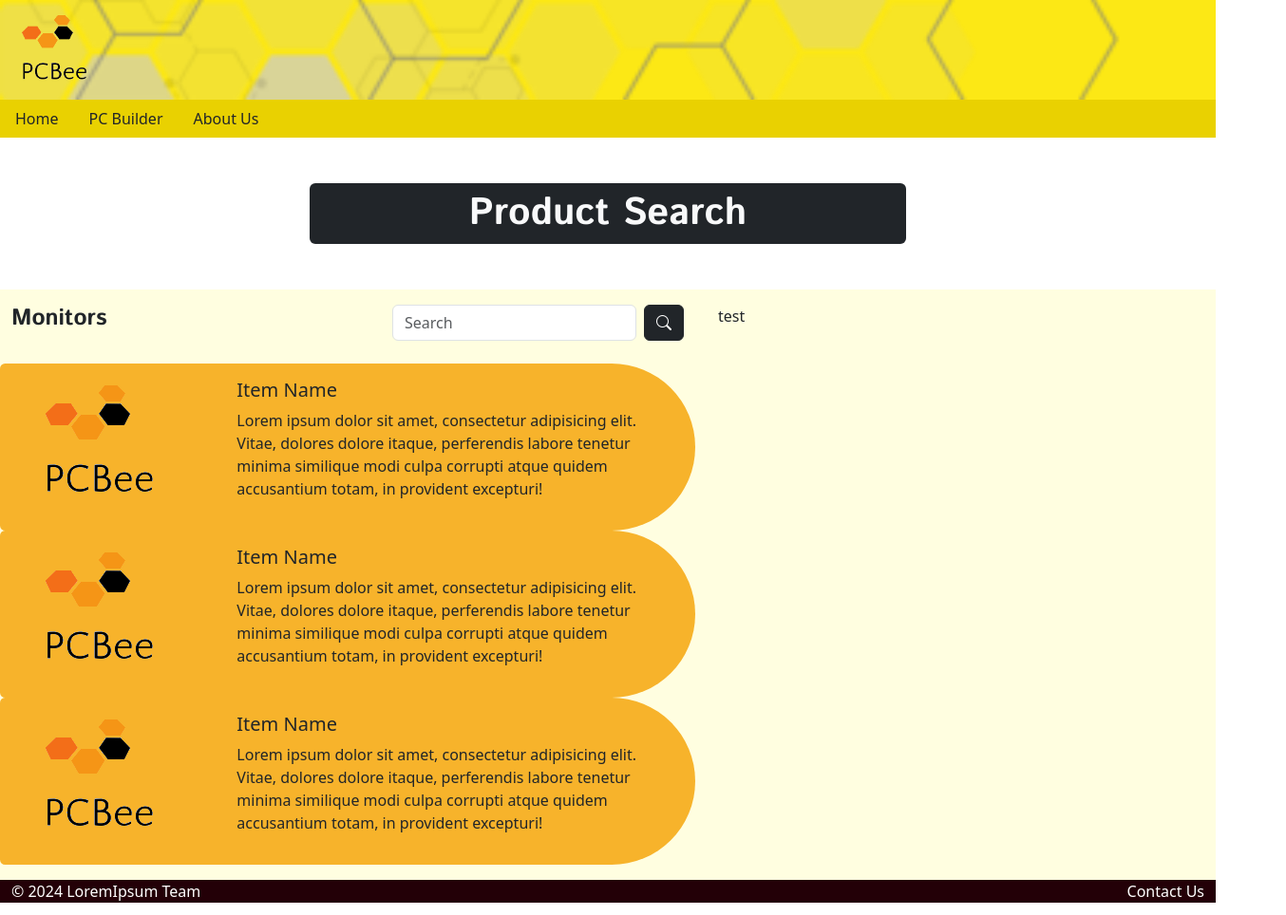
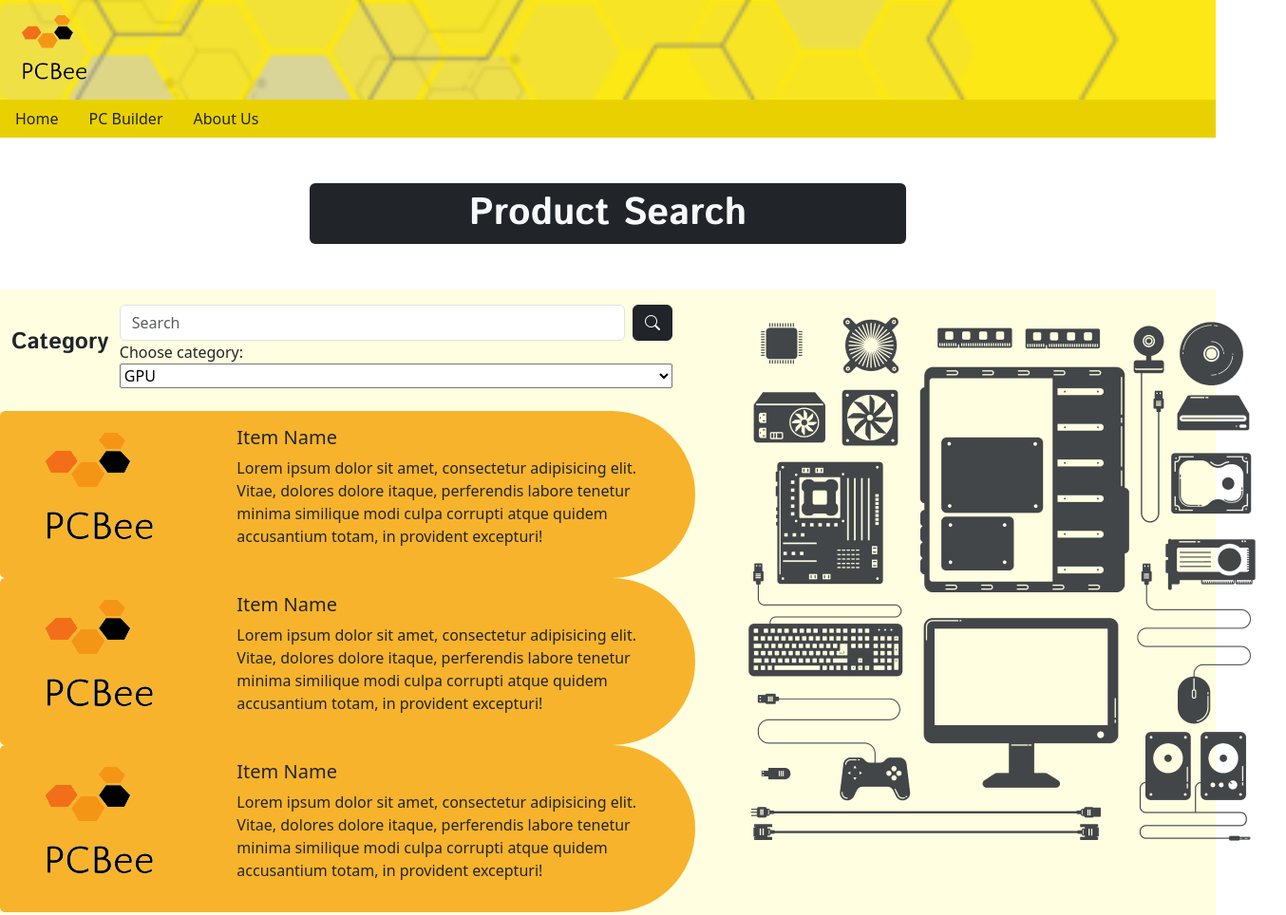
Before and after one commit to Team-Lorem-Ipsum/PCBee, a plain HTML site: page src/builder.html in a window 1280 px wide. Shown: the top 964 px of the page at 95% size, 1354 px wide, since content can reach past the window. Drawn offline with nearby package versions, Linux system fonts and the light colour scheme.

Commit message:
Added categories into builder.

```diff
--- a/src/builder.html
+++ b/src/builder.html
@@ -40,13 +40,26 @@
 
             <div class="container-fluid p-3 pc-builder ps-0">
                 <div class="container row">
-                    <div class="container col col-lg-8 col-sm-12 ps-0">
+                    <div class="container col col-xl-8 col-lg-8 col-sm-12 ps-0">
                         <div class="container d-flex align-items-center justify-content-between">
-                            <h4 id="category-title" class="fw-bold">Monitors</h4>
-                            <form class="form-inline my-2 my-lg-0 d-flex">
-                                <input class="form-control mr-sm-2 me-2" type="search" placeholder="Search" aria-label="Search">
-                                <button class="btn btn-dark my-2 my-sm-0" type="submit"><i class="bi bi-search"></i></button>
-                            </form>
+                            <h4 id="category-title" class="fw-bold">Category</h4>
+
+                            <div class="container d-flex flex-column">
+                                <form class="form-inline my-2 my-lg-0 d-flex">
+                                    <input class="form-control mr-sm-2 me-2" type="search" placeholder="Search" aria-label="Search">
+                                    <button class="btn btn-dark my-2 my-sm-0" type="submit"><i class="bi bi-search"></i></button>
+                                </form>
+
+                                <label for="category">Choose category:</label>
+                                <select name="category" id="category">
+                                    <option value="gpu" selected>GPU</option>
+                                    <option value="cpu">CPU</option>
+                                    <option value="case">Case</option>
+                                    <option value="motherboard">Motherboard</option>
+                                    <option value="ram">RAM</option>
+                                    <!-- More options needed -->
+                                </select>
+                            </div>
                         </div>
 
                         <div class="product-listing mt-4">
@@ -89,8 +102,8 @@
                         </div>
                     </div>
 
-                    <div class="container col col-lg-4 col-sm-12">
-                        test
+                    <div class="container col col-xl-4 col-lg-4 col-sm-12">
+                        <img src="./assets/pcparts.png" alt="PC Parts">
                     </div>
                 </div>
             </div>
```
Also changed, not shown: src/assets/pcparts.png (added), src/css/style.css (line endings or trailing spaces).
